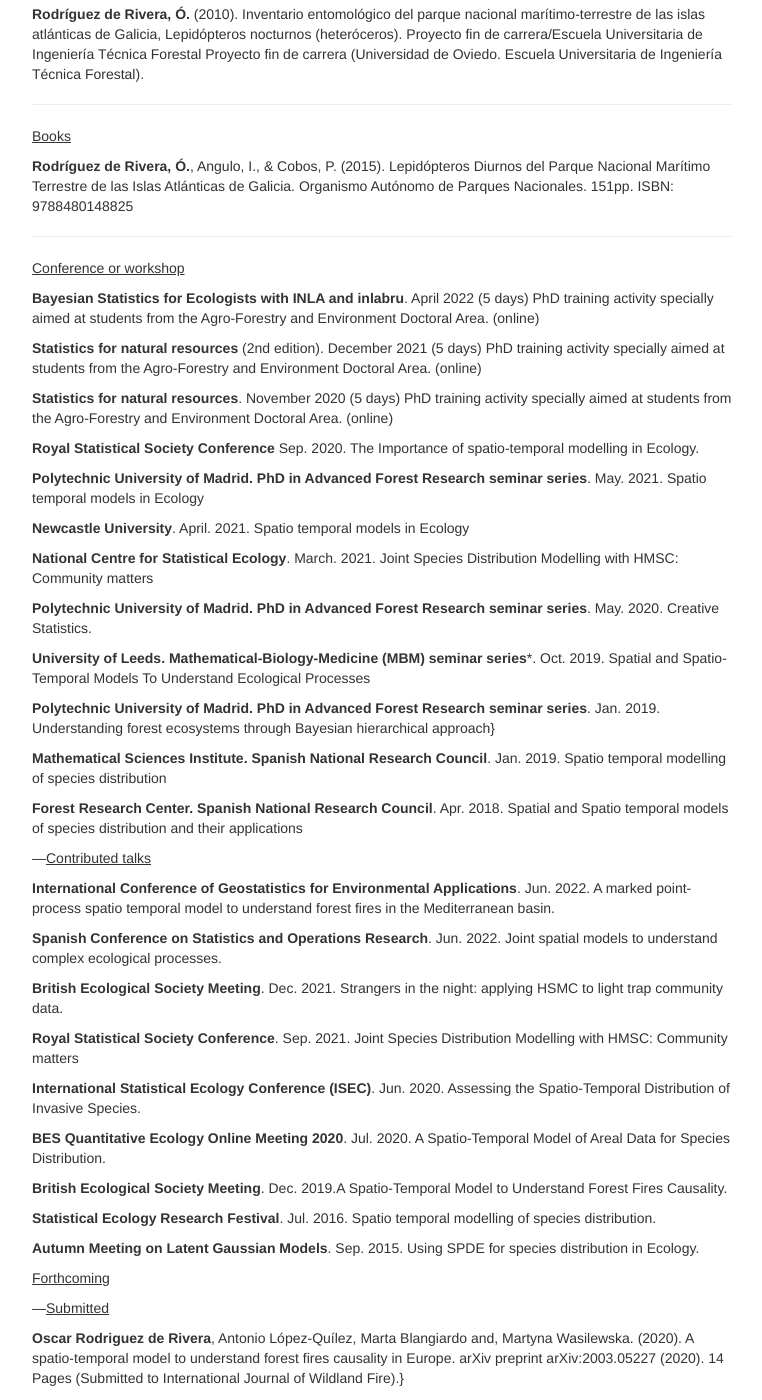
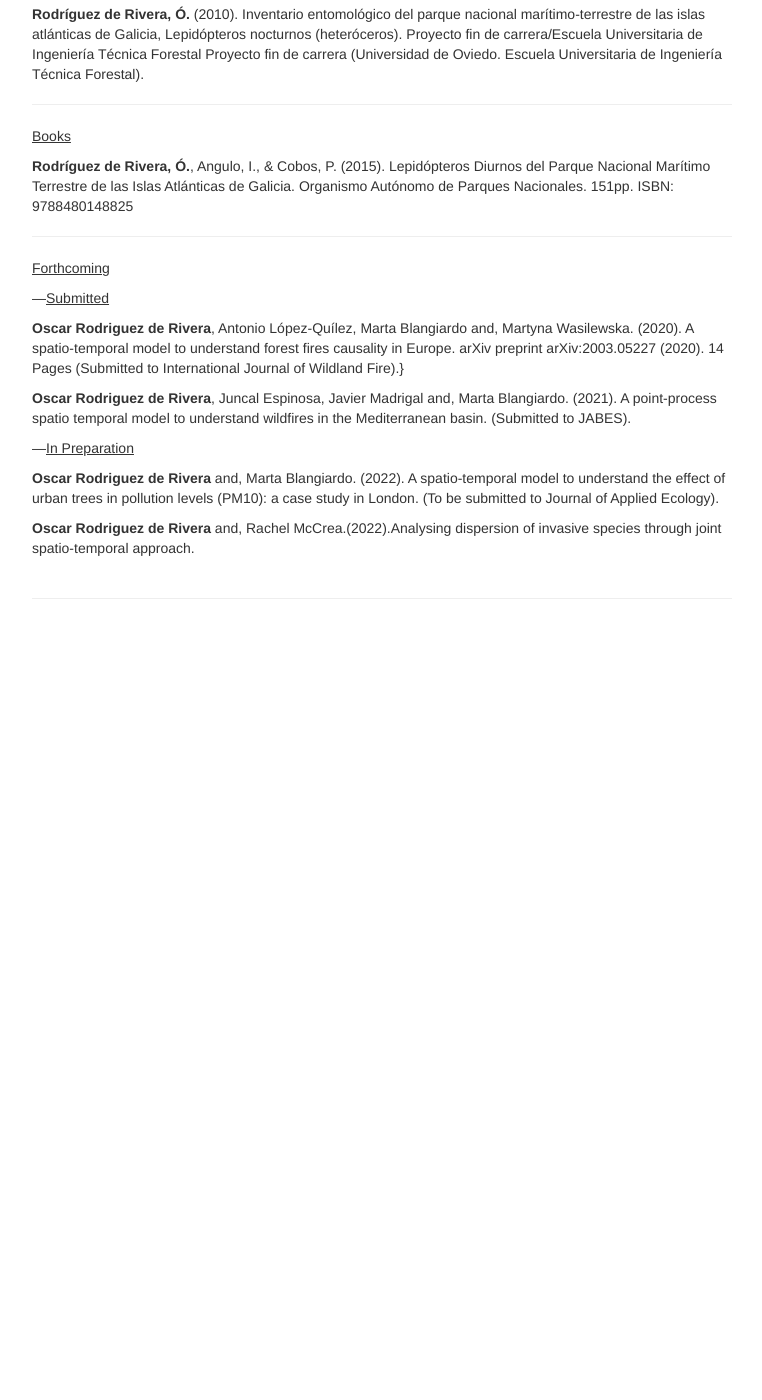
Before and after one commit to orrortega/orrortega.github.io, a Jekyll site: the page built from pages/research.md, in a window 1280 px wide and 1400 px high, scrolled down 978 px. Shown: the whole window, without its empty margins (258-1020 px from the left). Built offline with Jekyll 4.4.1, drawn with Linux system fonts in a browser that asks for light colours; after the commit the page ends 1608 px from its top, so only the background shows below that.

Commit message:
Update research.md

```diff
--- a/pages/research.md
+++ b/pages/research.md
@@ -40,56 +40,6 @@ Juncal Espinosa, **Oscar Rodriguez de Rivera**, Javier Madrigal, Mercedes Guijar
 **Rodríguez de Rivera, Ó.**, Angulo, I., & Cobos, P. (2015). Lepidópteros Diurnos del Parque Nacional Marítimo Terrestre de las Islas Atlánticas de Galicia. Organismo Autónomo de Parques Nacionales. 151pp. ISBN: 9788480148825
 
 ---
-<u>Conference or workshop
-
-**Bayesian Statistics for Ecologists with INLA and inlabru**. April 2022 (5 days)
-      PhD training activity specially aimed at students from the Agro-Forestry and Environment Doctoral Area. (online)
-
-**Statistics for natural resources** (2nd edition). December 2021 (5 days)
-      PhD training activity specially aimed at students from the Agro-Forestry and Environment Doctoral Area. (online)
-
-**Statistics for natural resources**. November 2020 (5 days)
-      PhD training activity specially aimed at students from the Agro-Forestry and Environment Doctoral Area. (online)
-
-**Royal Statistical Society Conference** Sep. 2020. The Importance of spatio-temporal modelling in Ecology.
-
-**Polytechnic University of Madrid. PhD in Advanced Forest Research seminar series**. May. 2021. Spatio temporal models in Ecology
-
-**Newcastle University**. April. 2021. Spatio temporal models in Ecology
-
-**National Centre for Statistical Ecology**. March. 2021. Joint Species Distribution Modelling with HMSC: Community matters
-
-**Polytechnic University of Madrid. PhD in Advanced Forest Research seminar series**. May. 2020. Creative Statistics.
-
-**University of Leeds. Mathematical-Biology-Medicine (MBM) seminar series***. Oct. 2019. Spatial and Spatio-Temporal Models To Understand Ecological Processes
-
-**Polytechnic University of Madrid. PhD in Advanced Forest Research seminar series**. Jan. 2019. Understanding forest ecosystems through Bayesian hierarchical approach}
-
-**Mathematical Sciences Institute. Spanish National Research Council**. Jan. 2019. Spatio temporal modelling of species distribution
-
-**Forest Research Center. Spanish National Research Council**. Apr. 2018. Spatial and Spatio temporal models of species distribution and their applications
-
-
----<u>Contributed talks
-
-**International Conference of Geostatistics for Environmental Applications**. Jun. 2022. A marked point‐process spatio temporal model to understand forest fires in the Mediterranean basin.
-
-**Spanish Conference on Statistics and Operations Research**. Jun. 2022. Joint spatial models to understand complex ecological processes.
-
-**British Ecological Society Meeting**. Dec. 2021. Strangers in the night: applying HSMC to light trap community data.
-
-**Royal Statistical Society Conference**. Sep. 2021. Joint Species Distribution Modelling with HMSC: Community matters
-
-**International Statistical Ecology Conference (ISEC)**. Jun. 2020. Assessing the Spatio-Temporal Distribution of Invasive Species.
-
-**BES Quantitative Ecology Online Meeting 2020**. Jul. 2020. A Spatio-Temporal Model of Areal Data for Species Distribution.
-
-**British Ecological Society Meeting**. Dec. 2019.A Spatio-Temporal Model to Understand Forest Fires Causality.
-
-**Statistical Ecology Research Festival**. Jul. 2016. Spatio temporal modelling of species distribution.
-
-**Autumn Meeting on Latent Gaussian Models**. Sep. 2015. Using SPDE for species distribution in Ecology.
-
 
 <u>Forthcoming
 
```
